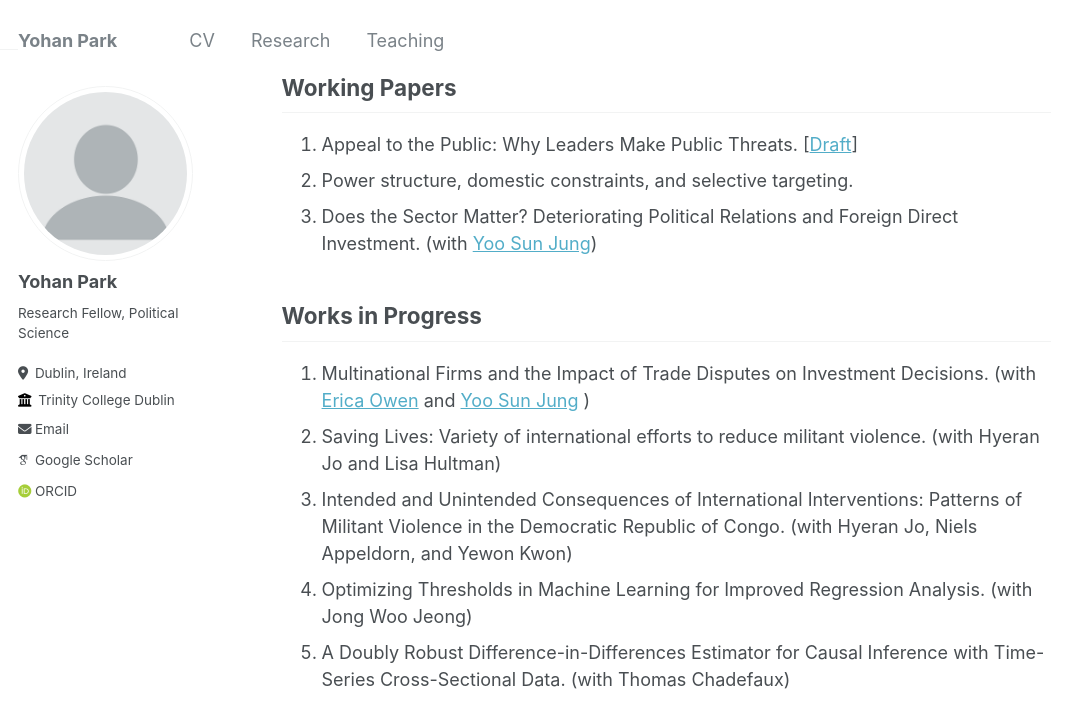
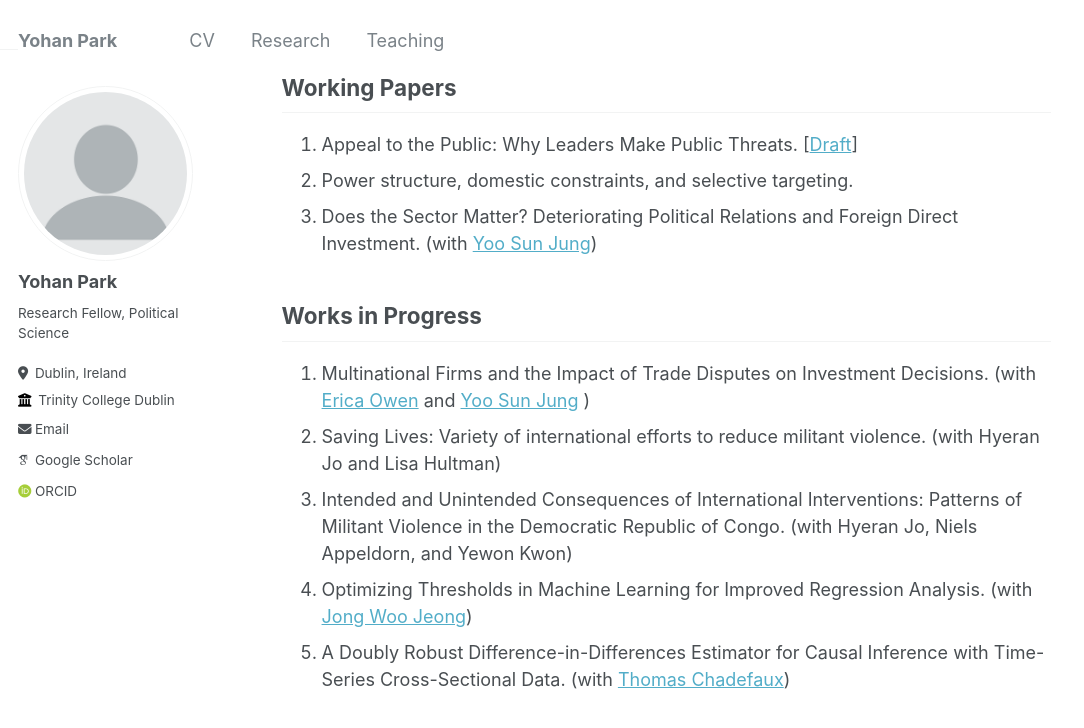
Before and after one commit to yohanpark23/yohanpark23.github.io, a Jekyll site: the page built from _pages/research.md, in a window 1280 px wide and 900 px high, scrolled down 518 px. Shown: the top 728 px of the window, without its empty margins (0-1084 px from the left). Built offline with Jekyll 4.4.1, drawn with Linux system fonts in a browser that asks for light colours; some web fonts are replaced; part of the change alters nothing that is shown.

```diff
--- a/_pages/research.md
+++ b/_pages/research.md
@@ -25,5 +25,5 @@ author_profile: true
 1. Multinational Firms and the Impact of Trade Disputes on Investment Decisions. (with [Erica Owen](https://sites.google.com/view/erica-owen){:target="_blank"} and [Yoo Sun Jung](https://www.yoosunjung.com){:target="_blank"} )
 2. Saving Lives: Variety of international efforts to reduce militant violence. (with Hyeran Jo and Lisa Hultman)
 3. Intended and Unintended Consequences of International Interventions: Patterns of Militant Violence in the Democratic Republic of Congo. (with Hyeran Jo, Niels Appeldorn, and Yewon Kwon)
-4. Optimizing Thresholds in Machine Learning for Improved Regression Analysis. (with Jong Woo Jeong)
-5. A Doubly Robust Difference-in-Differences Estimator for Causal Inference with Time-Series Cross-Sectional Data. (with Thomas Chadefaux)
+4. Optimizing Thresholds in Machine Learning for Improved Regression Analysis. (with [Jong Woo Jeong](https://www.jongwoojeong.com){:target="_blank"})
+5. A Doubly Robust Difference-in-Differences Estimator for Causal Inference with Time-Series Cross-Sectional Data. (with [Thomas Chadefaux](https://chadefaux.github.io){:target="_blank"})
```
